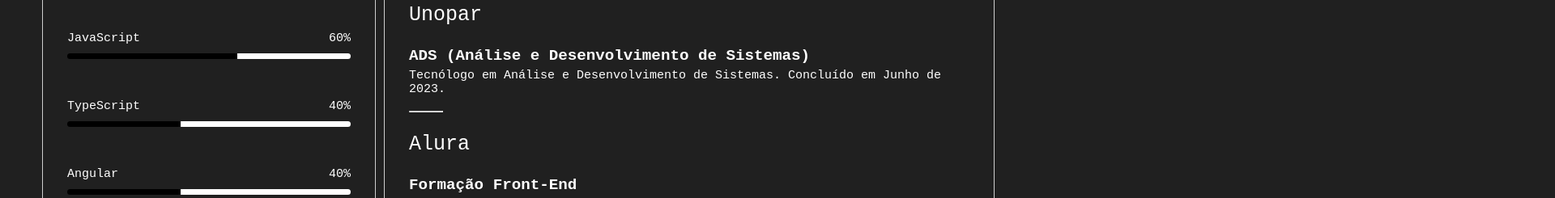
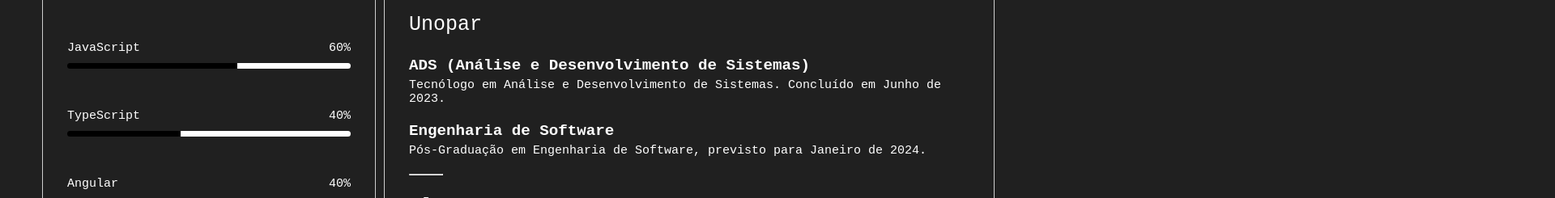
Before and after one commit to TalisDuarte007/My-Curriculum-React, a React (Create React App) app: page / in a window 1280 px wide. Shown: the part 1427-1672 px from the top of the page at 81% size, 1920 px wide, since content can reach past the window. Built offline with nearby package versions, Linux system fonts and the light colour scheme.

Commit message:
pequenas atualização nos textos

```diff
--- a/src/components/main/components/about/index.jsx
+++ b/src/components/main/components/about/index.jsx
@@ -7,7 +7,7 @@
                 <img className="fotoIcon" src={props.config.images.main.sobre} alt="" />
                 <StyledHR></StyledHR>
                 <h2>Sobre Mim</h2>
-                <p>Apaixonado por ciências e técnologia. Já fui graduando de Física pela UCS, mas não pude terminar o curso, agora estudo Análise e Desenvolvimento pela Unopar. Desde 2021, quando eu entrei na nova graduação, eu tenho me dedicado inteiramente a programação. Além da graduação, eu faço diversos cursos e bootcamps.</p>
+                <p>Apaixonado por ciências e técnologia. Já fui graduando de Física pela UCS, mas não pude terminar o curso. Hoje sou formado em Análise e Desenvolvimento pela Unopar, e estou terminando minha Pós-Graduação em Engenharia de Software. Desde 2021, quando eu entrei na nova graduação, eu tenho me dedicado inteiramente a programação. Além da graduação, eu faço diversos cursos e bootcamps.</p>
                 <img className="fotoIcon" src={props.config.images.main.hobbies} alt="" />
                 <StyledHR></StyledHR>
                 <h2>Hobbies</h2>
--- a/src/components/main/components/formacao/index.jsx
+++ b/src/components/main/components/formacao/index.jsx
@@ -12,8 +12,14 @@
 
                 <StyledDivFormacoes>
                     <h3>Unopar</h3>
-                    <a className="linkAcessoDiploma" target="_blank" href="https://drive.google.com/file/d/1Q0dQNkwWR8mCa3ICEcvMQrxlfZPxJSCU/view?usp=drive_link" rel="noreferrer">ADS (Análise e Desenvolvimento de Sistemas)</a>
-                    <p className="textoFormacoes">Tecnólogo em Análise e Desenvolvimento de Sistemas. Concluído em Junho de 2023.</p>
+                    <div>
+                        <a className="linkAcessoDiploma" target="_blank" href="https://drive.google.com/file/d/1Q0dQNkwWR8mCa3ICEcvMQrxlfZPxJSCU/view?usp=drive_link" rel="noreferrer">ADS (Análise e Desenvolvimento de Sistemas)</a>
+                        <p className="textoFormacoes">Tecnólogo em Análise e Desenvolvimento de Sistemas. Concluído em Junho de 2023.</p>
+                    </div>
+                    <div>
+                        <a className="linkAcessoDiploma" target="_blank" href="https://www.unopar.com.br/" rel="noreferrer">Engenharia de Software</a>
+                        <p className="textoFormacoes">Pós-Graduação em Engenharia de Software, previsto para Janeiro de 2024.</p>
+                    </div>
                 </StyledDivFormacoes>
                 <StyledHR/>
                 <StyledDivFormacoes>
--- a/src/components/main/components/styled-components.jsx
+++ b/src/components/main/components/styled-components.jsx
@@ -79,9 +79,11 @@
 
     .lista-skills{
         display: flex;
-        flex-direction: row;
-        justify-content: space-between;
-        margin: 30px 20px 0 20px;
+        flex-wrap: nowrap; /* Evita quebra de linha por padrão */
+        justify-content: space-between; /* Espaço entre os itens */
+        list-style: none; /* Remove marcadores de lista */
+        padding: 0;
+        margin: 0;
     }
     .skills > a > img{
         width: 60px;
@@ -108,10 +110,24 @@
         height: auto;
     }
     @media (max-width: 1024px) {
+        .lista-skills{
+            flex-wrap: wrap;
+            gap: 50px;
+        }
         display: flex;
         flex-direction: column;
         align-items: center;
         justify-content: center;
+    }
+    @media (max-width: 768px) {
+        .lista-skills{
+            flex-wrap: wrap;
+            gap: 50px;
+        }
+        .skills > a > img{
+            width: 30px;
+            height: auto;
+        }
     }
 `;
 
```
